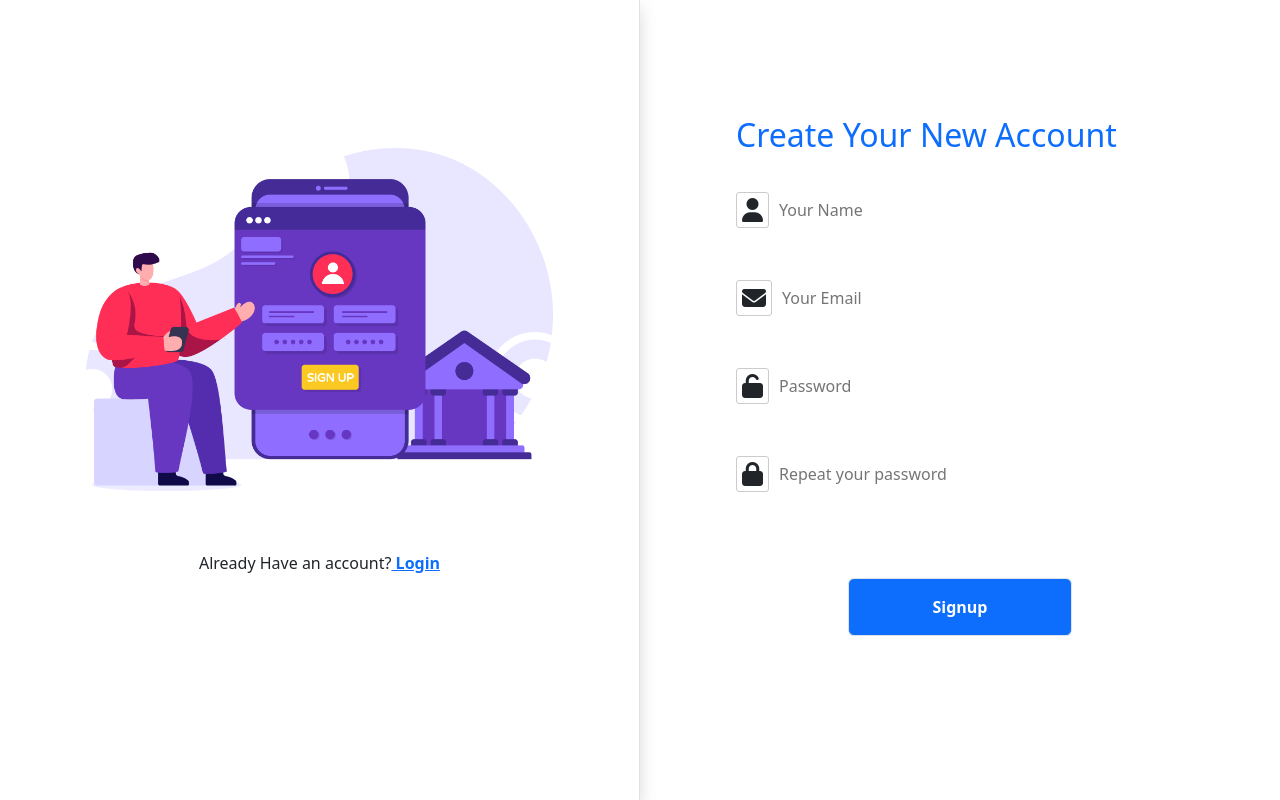
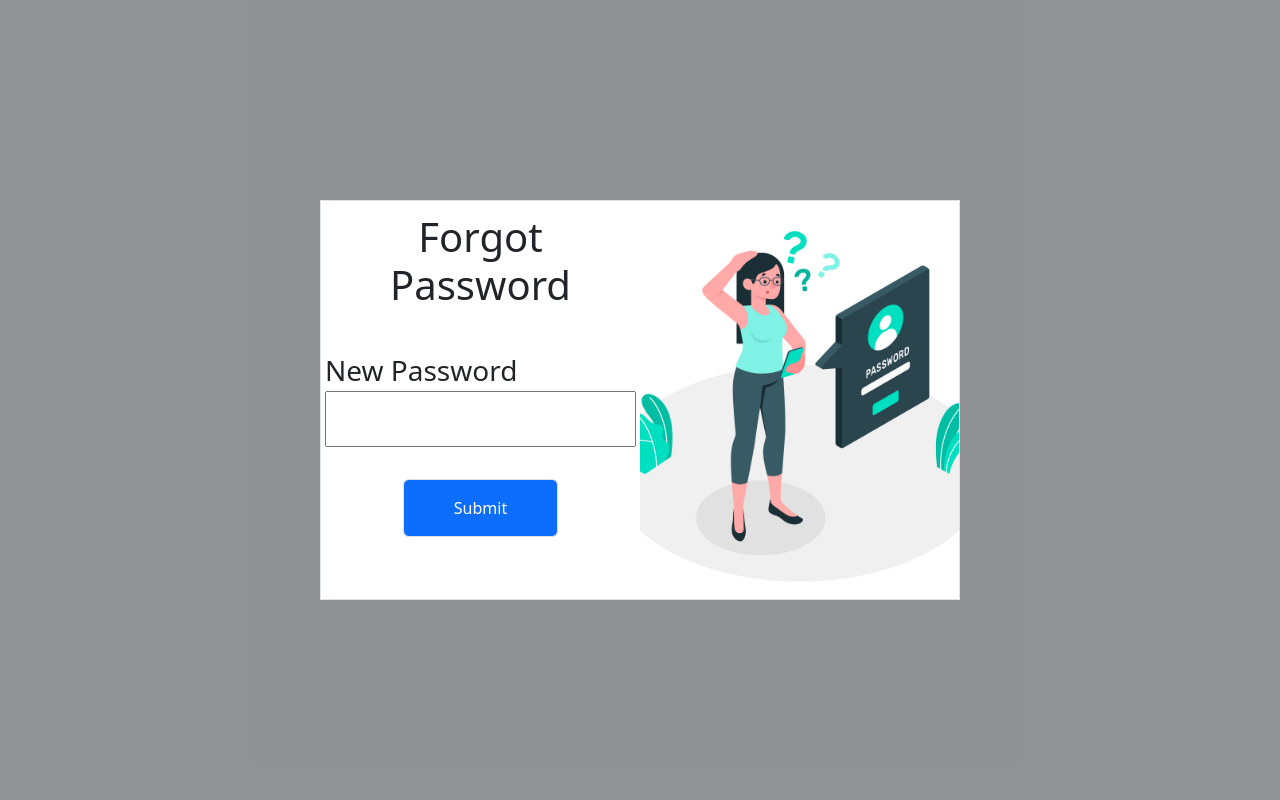
Before and after one commit to codepath26/ReactJS_Expense_Tracker, a React (Create React App) app: page /resetPassword in a window 1280 px wide. Before the commit this address led to /signup. Built offline with nearby package versions, Linux system fonts and the light colour scheme.

Commit message:
Forgot passowrd link added

```diff
--- a/src/App.js
+++ b/src/App.js
@@ -1,23 +1,15 @@
 import React from 'react';
-import { BrowserRouter as Router, Route,  Routes, Navigate } from 'react-router-dom';
-import Signup from './Components/User_Credentials/Signup/Signup';
-import Login from './Components/User_Credentials/Login/Login';
-import Layout from './Components/Layout/Layout';
-import MainPage from './Components/Main/MainPage';
-import CompleteProfile from './Components/Profile/CompleteProfile';
+
+import AuthContextProvider from './Context/AuthContext';
+import   RouterProvider  from './Router/RouterProvider';
 
 function App() {
-      const token= localStorage.getItem('token');
+
+
   return (
-    <Router>
-      <Routes>
-          <Route path='/signup' element={<Signup/>}/>
-          <Route path='/login' element={<Login/>}/>
-          <Route path='/main' element={token ? <Layout><MainPage/></Layout> :     <Navigate to='/login' replace={true}/>}/>
-          <Route path='/profile' element={token ?<Layout><CompleteProfile/></Layout> :<Navigate to='/login' replace={true}/>}/>
-          <Route path='*' element={<Navigate to='/signup'/>}/>
-      </Routes>
-    </Router>
+    <AuthContextProvider>
+      <RouterProvider/>
+    </AuthContextProvider>
   );
 }
 
--- a/src/Components/Header/Header.js
+++ b/src/Components/Header/Header.js
@@ -19,6 +19,7 @@ function Header() {
         );
         const user = response.data.users[0];
         setDisplayName(user.displayName);
+        localStorage.setItem('name' , user.displayName);
         setPhoto(user.photoUrl);
       } catch (err) {
         console.log(err);
@@ -30,6 +31,7 @@ function Header() {
      localStorage.removeItem('token');
      navigate('/login')
   }
+
   return (
     <nav className="navbar navbar-expand-lg bg-body-tertiary">
       <div className="container-fluid">
@@ -96,6 +98,7 @@ function Header() {
               </NavLink>
             </li>
           </ul>
+
           <button onClick={onLogout} className="btn btn-sm mx-3 btn-primary">Logout</button>
           <div className="text-center mx-3">
               <img src={photo} alt="P" width="50px" className="border rounded-circle d-block" />
--- a/src/Components/Main/MainPage.js
+++ b/src/Components/Main/MainPage.js
@@ -1,14 +1,20 @@
 import axios from "axios";
-import React, { useState } from "react";
+import React, { useEffect, useState } from "react";
 import { useNavigate } from "react-router-dom";
 
 function MainPage() {
   const [visibleProfile , setVisibleProfilel]= useState(true);
   const [visibleEmail , setVisibleEmail]= useState(true);
   const navigate = useNavigate();
+  useEffect(()=>{
+    const name = localStorage.getItem('name');
+    console.log(typeof name);
+    if(name !== '' && name !== "undefined"){
+      setVisibleProfilel(false);
+    }
+  },[])
   const completeProfile = () => {
     navigate("/profile");
-    setVisibleProfilel(false);
   };
   async function verifyEmail() {
     try {
@@ -21,8 +27,10 @@ function MainPage() {
             requestType: "VERIFY_EMAIL",
           }
         );
-        console.log(response);
-        setVisibleEmail(false);
+        console.log(response.data.status)
+        if(response.data.status === "200"){
+          setVisibleEmail(false);
+        }
 
       }
     } catch (err) {
--- a/src/Components/Overlays/ForgotPassModal.js
+++ b/src/Components/Overlays/ForgotPassModal.js
@@ -1,30 +1,33 @@
-import React from 'react'
+import React, { useEffect } from 'react'
 import axios from "axios";
 import  { useState } from "react";
 import { useNavigate } from "react-router-dom";
-import { useAuthContext } from '../../Context/AuthContext';
+// import { useAuthContext } from '../../Context/AuthContext';
+import './Forgotpass.css'
 function ForgotPassModal() {
   const [password, setPassword] = useState("");
 
   const navigate = useNavigate();
-  const {token,logginHandler} = useAuthContext();
+  // const {logginHandler} = useAuthContext();
+  useEffect(()=>{
+    const reset = document.getElementById('reset');
+    reset.classList.add('reset');
+  })
 
   const onForgotPass = async (e) => {
     e.preventDefault();
+    let email = localStorage.getItem('email');
+    console.log(email)
     console.log("forgot password is called")
-    console.log(token);
-    const user = {
-      idToken: token,
-      password: password,
-      returnSecureToken : true,
+    const data = {
+      requestType: "PASSWORD_RESET",
+      email: email,
     };
     try {
       const response = await axios.post(
-        `https://identitytoolkit.googleapis.com/v1/accounts:update?key=${process.env.REACT_APP_FIREBASE_API_KEY}`,
-        user
-      );
-      console.log("Forgotpass",response.data.refreshToken);
-      logginHandler(response.data.refreshToken);
+        `https://identitytoolkit.googleapis.com/v1/accounts:sendOobCode?key=${process.env.REACT_APP_FIREBASE_API_KEY}`,data);
+      console.log("Forgotpass",response);
+      // logginHandler(response.data.refreshToken);
       navigate('/login');
     } catch (err) {
       console.log(err);
@@ -33,17 +36,17 @@ function ForgotPassModal() {
   return (
     <>
       <div className="w-100 vh-100  d-flex justify-content-center align-items-center bg-dark bg-opacity-50 z-2">
-        <div className="w-50">
+        <div className="w-50 h-50 border  d-flex  jusity-content-between" id='reset'>
           <form
             onSubmit={onForgotPass}
-            className="border border-success w-50 m-auto p-3 rounded z-3 bg-light position-relative"
+            className=" w-50  bg-white z-3 p-1 position-relative d-flex flex-column"
           >
-            <div className="text-center">
+            <div className="text-center  my-2">
               <h1>Forgot Password</h1>
             </div>
-            <div className="d-flex flex-column">
-              <label className="fs-3 fw-bold mt-4" htmlFor="password">
-                New-Password
+            <div className="d-flex flex-column  mb-2">
+              <label className="fs-3  mt-4" htmlFor="password">
+                New Password
               </label>
               <input
                 type="password"
@@ -53,12 +56,13 @@ function ForgotPassModal() {
                 onChange={(e) => setPassword(e.target.value)}
               />
             </div>
-            <div className="text-center">
-              <button className="btn btn-primary mt-4 w-50 border rounded-pill p-3">
+            <div className="text-center  mb-2">
+              <button className="btn btn-primary mt-4 w-50 border  p-3">
                 Submit
               </button>
             </div>
           </form>
+          <div className='z-3 sideImage w-50'></div>
         </div>
       </div>
     </>
--- /dev/null
+++ b/src/Components/Overlays/Forgotpass.css
@@ -0,0 +1,24 @@
+.reset{
+    animation: TopToMid 0.5s ease-in-out ;
+  }
+  .sideImage{
+    background-image: url('../../../public/assets/Images/forgot.jpg');
+    background-position: center;
+    background-repeat: no-repeat;
+    background-size: cover;
+
+  }
+
+
+  @keyframes TopToMid {
+    from{
+      opacity: 0;
+      transform: translateY(-50%);
+    }
+    to{
+      opacity: 1;
+      transform: translateY(0);
+
+    }
+
+  }
--- a/src/Components/User_Credentials/ForgotPassword.js
+++ b/src/Components/User_Credentials/ForgotPass/Forgotpass.js
@@ -1,6 +1,6 @@
 import React from 'react'
 import { createPortal } from 'react-dom'
-import ForgotpassModal from '../Overlays/ForgotPassModal'
+import ForgotpassModal from '../../Overlays/ForgotPassModal'
 
 function ForgotPass(props) {
 
--- a/src/Components/User_Credentials/Login/Login_Right.js
+++ b/src/Components/User_Credentials/Login/Login_Right.js
@@ -2,13 +2,23 @@ import React from "react";
 import { useEffect, useState } from "react";
 import './LoginRight.css';
 import sendRequest from "./LoginHandler";
-import { useNavigate } from "react-router-dom";
+import { Link, useNavigate } from "react-router-dom";
+import { useAuthContext } from "../../../Context/AuthContext";
+
+
+
 function LoginRight() {
+
+
   const [email, setEmail] = useState("");
   const [password, setPassword] = useState("");
   const [msg , setMsg] = useState('');
   const navigate = useNavigate();
+  const {  logginHandler  , onUserLogin} = useAuthContext();
 
+ const customStyle = {
+  '--bs-link-hover-color-rgb':'25, 135, 84',
+};
 
   useEffect(() => {
     const animation = () => {
@@ -31,7 +41,8 @@ function LoginRight() {
       try{
         console.log("loging handler")
         const data = await sendRequest(user);
-         console.log(data)
+         logginHandler(data.idToken)
+         onUserLogin();
         setMsg("Login...");
         setEmail('');
         setPassword('');
@@ -74,6 +85,7 @@ function LoginRight() {
               Login
             </button>
           </div>
+          <Link to="/resetPassword" className="text-center  d-block mt-5 icon-link icon-link-hover" style={customStyle}>Change Password</Link>
         </form>
       </div>
     </>
--- a/src/Components/User_Credentials/Signup/SingupHandler.js
+++ b/src/Components/User_Credentials/Signup/SingupHandler.js
@@ -2,11 +2,13 @@ import axios from "axios";
 
 async function sendRequest(user) {
   try {
+    console.log("this")
     const response = await axios.post(
       `https://identitytoolkit.googleapis.com/v1/accounts:signUp?key=${process.env.REACT_APP_FIREBASE_API_KEY}`,
       user
     );
-    console.log(response);
+    console.log("this is the data",  response);
+    localStorage.setItem('email' , response.data.email );
 
   } catch (err) {
     throw new Error(err.response.data.error.message);
--- /dev/null
+++ b/src/Router/RouterProvider.js
@@ -0,0 +1,28 @@
+import React from 'react'
+import { BrowserRouter as Router, Route,  Routes, Navigate } from 'react-router-dom';
+import Signup from '../Components/User_Credentials/Signup/Signup';
+import Login from '../Components/User_Credentials/Login/Login';
+import Layout from '../Components/Layout/Layout';
+import MainPage from '../Components/Main/MainPage';
+import CompleteProfile from '../Components/Profile/CompleteProfile';
+import { useAuthContext } from '../Context/AuthContext';
+import Forgotpass from '../Components/User_Credentials/ForgotPass/Forgotpass';
+
+function RouterProvider() {
+  const {userIsLoggedIn}= useAuthContext();
+  return (
+    <Router>
+
+    <Routes>
+        <Route path='/signup' element={<Signup/>}/>
+        <Route path='/login' element={<Login/>}/>
+        <Route path='/main' element={userIsLoggedIn ? <Layout><MainPage/></Layout> :     <Navigate to='/login' replace={true}/>}/>
+        <Route path='/profile' element={userIsLoggedIn ?<Layout><CompleteProfile/></Layout> :<Navigate to='/login' replace={true}/>}/>
+        <Route path='/resetPassword' element={<Forgotpass/>}/>
+        <Route path='*' element={<Navigate to='/signup'/>}/>
+    </Routes>
+  </Router>
+  )
+}
+
+export default RouterProvider;
```
Also changed, not shown: public/assets/Images/forgot.jpg (added).
